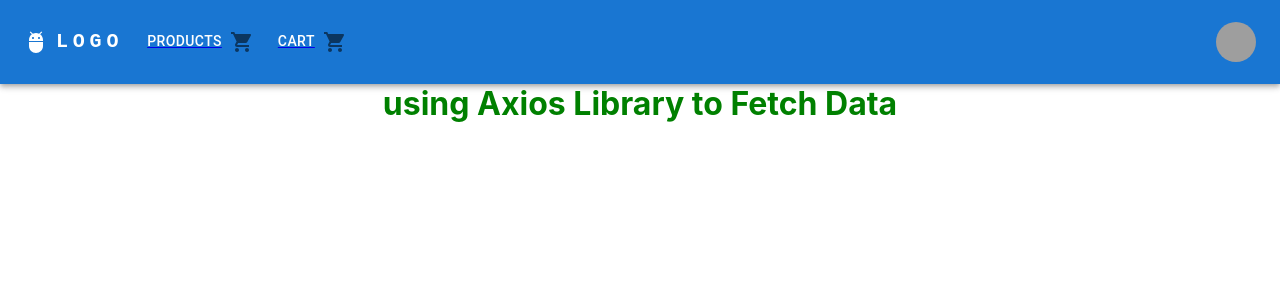
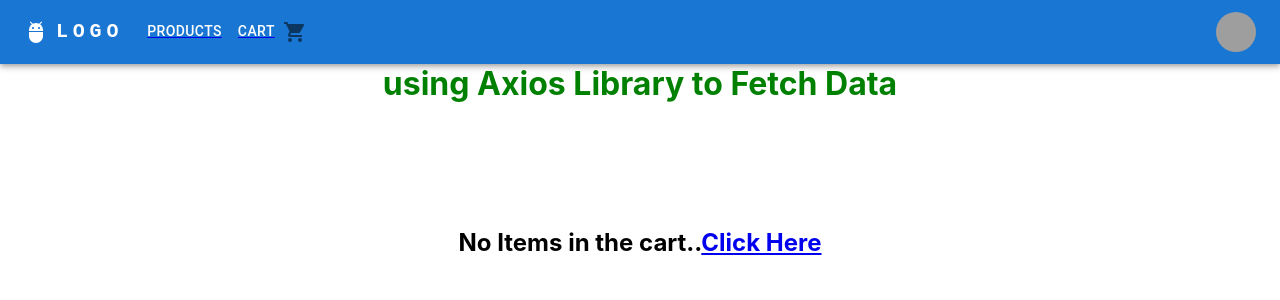
Before and after one commit to balubalureddy/shopping-cart, a React (Create React App) app: page /Cart in a window 1280 px wide. Shown: the top 300 px of the page. Built offline with nearby package versions, Linux system fonts and the light colour scheme; grey boxes are pictures that could not be loaded.

Commit message:
noitems in cart validation

```diff
--- a/src/components/Cart/cart.css
+++ b/src/components/Cart/cart.css
@@ -0,0 +1,3 @@
+.noitems {
+    padding: 125px;
+}
--- a/src/components/Cart/cart.js
+++ b/src/components/Cart/cart.js
@@ -2,6 +2,7 @@
 import { useDispatch, useSelector } from "react-redux";
 import { DeleteCart } from "../../actions";
 import { IncreaseQuantity, DecreaseQuantity } from "../../actions";
+import "./cart.css"
 
 
 
@@ -9,11 +10,24 @@
     const cart = useSelector((state) => state._todoProduct.Carts);
     let noofitems = useSelector((state) => state._todoProduct.numberCart);
     const dispatch = useDispatch();
+    if (noofitems === 0) {
+        console.log("No items in the cart")
+    }
 
 
     return (
         <div className="App">
             <h1 style={{ color: "green" }}>using Axios Library to Fetch Data</h1>
+            <div >
+                {noofitems === 0 ? (
+                    <div>
+                      <h2 className="noitems">No Items in the cart..<a href="./products">Click Here</a></h2>
+                    </div>
+                ) : (
+                    <h3>The items in the cart are</h3>
+                )}
+            </div>
+
             <center className="flex-container">
                 {cart.map((dataObj, index) => {
                     return (
@@ -49,9 +63,9 @@
                                 <span>stock {dataObj.stock}</span>
                                 <div>
                                     <span>
-                                        <button  onClick={() => dispatch(DecreaseQuantity(index--))}>-</button>
+                                        <button onClick={() => dispatch(DecreaseQuantity(index--))}>-</button>
                                         {dataObj.quantity}
-                                        <button  onClick={() => dispatch(IncreaseQuantity(index++))}>+</button>
+                                        <button onClick={() => dispatch(IncreaseQuantity(index++))}>+</button>
                                     </span>
                                 </div>
                             </div>
--- a/src/components/Header/header.js
+++ b/src/components/Header/header.js
@@ -136,16 +136,17 @@
                 <Button
                   key={page}
                   onClick={handleCloseNavMenu}
-                  sx={{ my: 2, color: 'white', display: 'block' }}
+                  sx={{ lineHeight: 2.75, color: 'white', display: 'block' }}
                 >
                   {page}
+                  {page === 'Cart'&&
 
-                  <IconButton aria-label="cart">
-                    <StyledBadge badgeContent={noofitems} color="secondary">
-                      <ShoppingCartIcon />
-                    </StyledBadge>
-                  </IconButton>
-
+                    <IconButton aria-label="cart">
+                      <StyledBadge badgeContent={noofitems} color="secondary">
+                        <ShoppingCartIcon />
+                      </StyledBadge>
+                    </IconButton>
+                  }
                 </Button>
 
               </Link>
```
